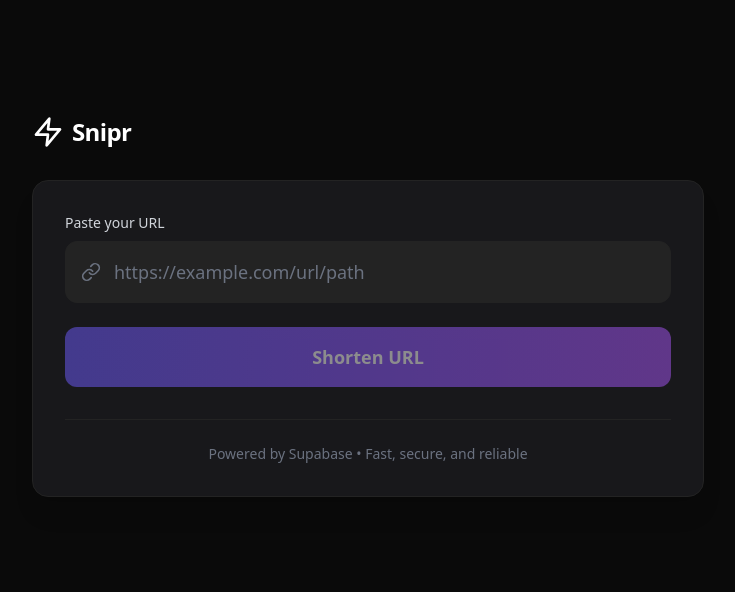
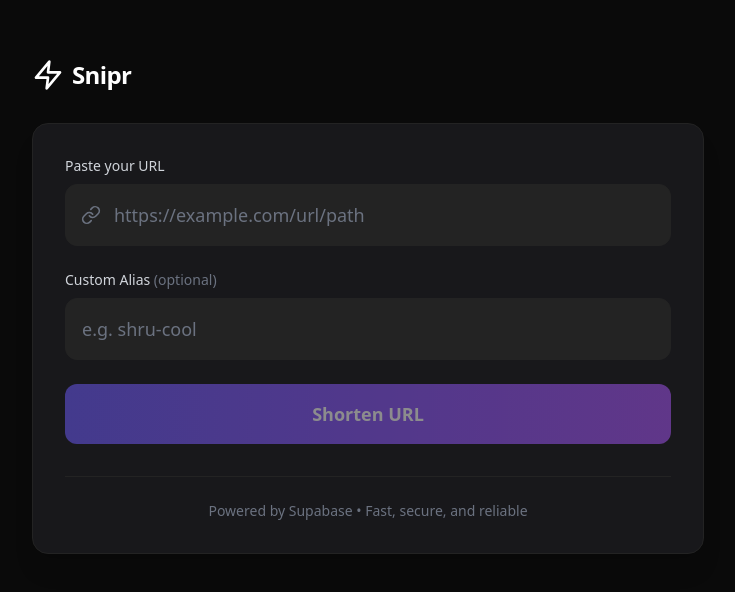
Before and after one commit to shrutii253/url-shortener, a React (Vite) app: page / in a window 1280 px wide. Shown: the part 110-702 px from the top of the page, without its empty margins (272-1007 px from the left). Built offline with nearby package versions, Linux system fonts and the light colour scheme; no server answers.

Commit message:
Added feature of custom alias

```diff
--- a/src/components/UrlForm.tsx
+++ b/src/components/UrlForm.tsx
@@ -6,6 +6,7 @@ import Particles from 'react-tsparticles';
 
 export default function UrlForm() {
   const [longUrl, setLongUrl] = useState('');
+  const [customAlias, setCustomAlias] = useState('');
   const [result, setResult] = useState<ShortenUrlResponse | null>(null);
   const [isLoading, setIsLoading] = useState(false);
   const [error, setError] = useState('');
@@ -18,9 +19,10 @@ export default function UrlForm() {
     setResult(null);
 
     try {
-      const response = await urlService.shortenUrl(longUrl);
+      const response = await urlService.shortenUrl(longUrl, customAlias);
       setResult(response);
       setLongUrl('');
+      setCustomAlias('');
     } catch (err) {
       setError(err instanceof Error ? err.message : 'Failed to shorten URL');
     } finally {
@@ -94,6 +96,21 @@ export default function UrlForm() {
                 />
               </div>
             </div>
+            <div className="space-y-2">
+              <label htmlFor="customAlias" className="block text-sm font-medium text-gray-300">Custom Alias <span className="text-gray-500">(optional)</span></label>
+              <input
+                type="text"
+                id="customAlias"
+                value={customAlias}
+                onChange={(e) => setCustomAlias(e.target.value)}
+                placeholder="e.g. shru-cool"
+                className="w-full pl-4 pr-4 py-4 bg-[#232323] border border-[#232323] rounded-xl focus:outline-none focus:ring-2 focus:ring-[#6e5cff] focus:border-transparent text-lg text-white placeholder-gray-500"
+                disabled={isLoading}
+                maxLength={32}
+                pattern="^[a-zA-Z0-9\-_.]+$"
+                title="Letters, numbers, dashes, underscores, and dots only"
+              />
+            </div>
             <button
               type="submit"
               disabled={isLoading || !longUrl.trim()}
--- a/src/services/urlService.ts
+++ b/src/services/urlService.ts
@@ -4,6 +4,7 @@ import type { UrlRecord } from '../lib/supabase';
 
 export interface ShortenUrlRequest {
   longUrl: string;
+  customAlias?: string;
 }
 
 export interface ShortenUrlResponse {
@@ -19,14 +20,14 @@ class UrlService {
     this.baseUrl = window.location.origin;
   }
 
-  async shortenUrl(longUrl: string): Promise<ShortenUrlResponse> {
+  async shortenUrl(longUrl: string, customAlias?: string): Promise<ShortenUrlResponse> {
     // Validate URL
     if (!this.isValidUrl(longUrl)) {
       throw new Error('Invalid URL provided');
     }
 
-    // Generate unique short ID
-    const shortId = nanoid(8);
+    // Use custom alias if provided, else generate unique short ID
+    const shortId = customAlias && customAlias.trim() ? customAlias.trim() : nanoid(8);
 
     // Save to database
     const { data, error } = await supabase
@@ -39,6 +40,9 @@ class UrlService {
       .single();
 
     if (error) {
+      if (error.code === '23505' || error.message?.includes('duplicate')) {
+        throw new Error('Custom alias is already taken. Please choose another.');
+      }
       console.error('Database error:', error);
       throw new Error('Failed to create short URL');
     }
```
